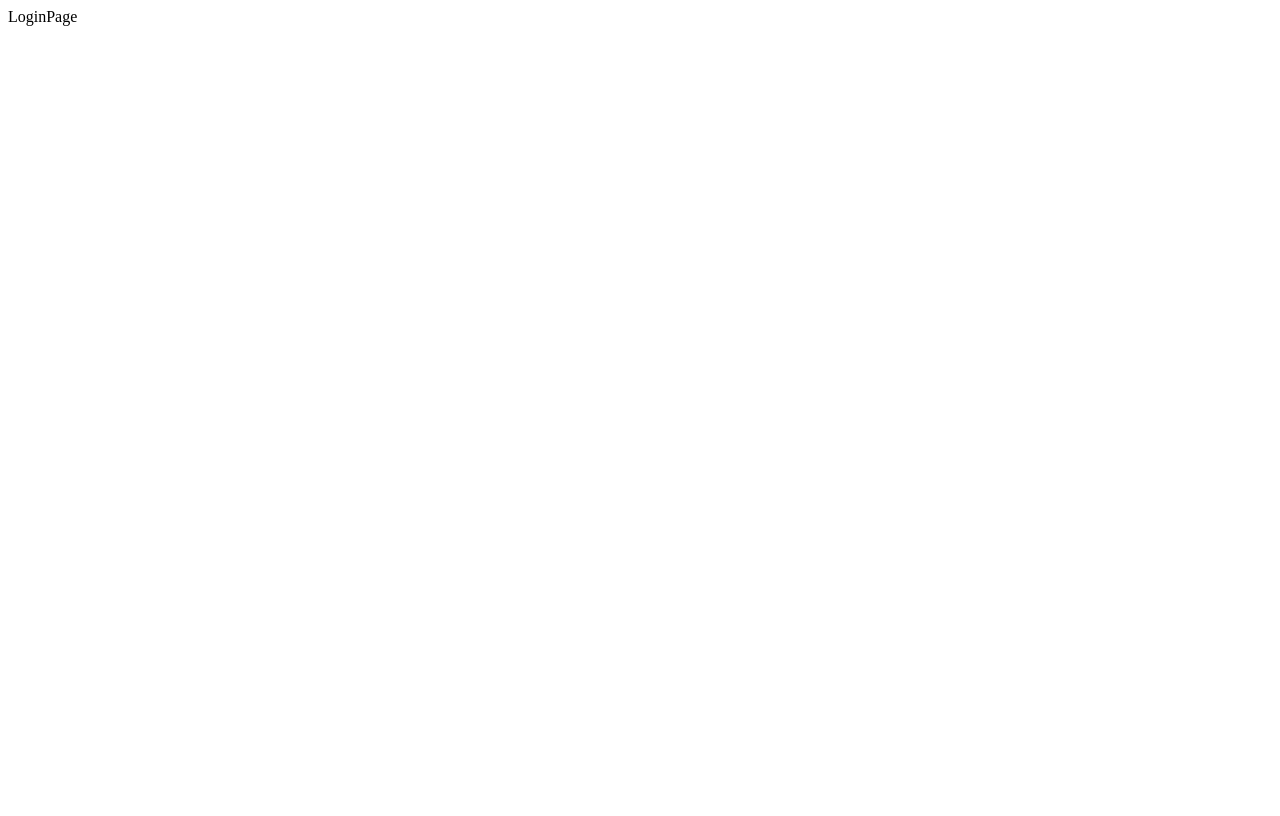
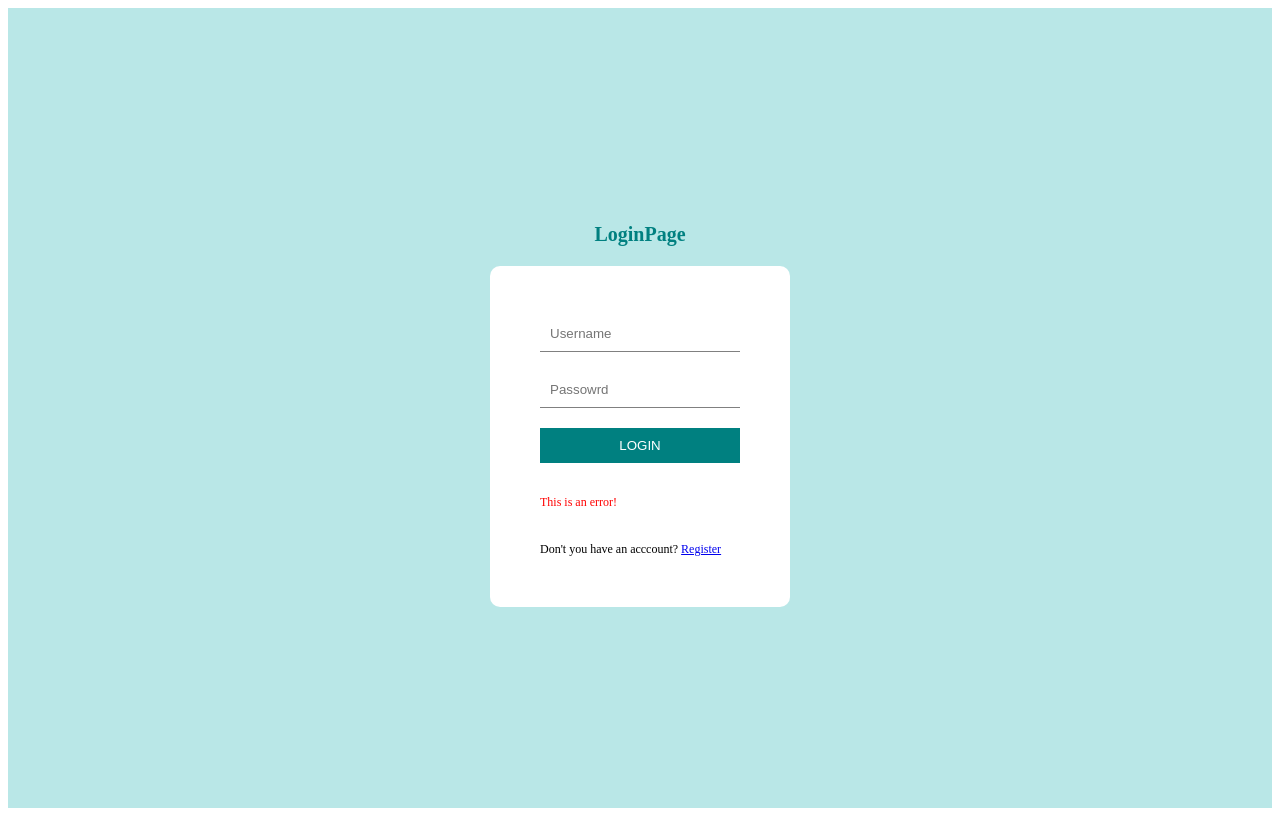
Before and after one commit to Amrindra/full_stack_blog_app, a React (Vite) app in the folder client/: page /login in a window 1280 px wide. Built offline with nearby package versions, Linux system fonts and the light colour scheme.

Commit message:
Implemented the authenticaton

```diff
--- a/client/src/pages/loginPage/LoginPage.jsx
+++ b/client/src/pages/loginPage/LoginPage.jsx
@@ -1,7 +1,21 @@
-import React from "react";
+import "./LoginPage.scss";
+import { Link } from "react-router-dom";
 
 const LoginPage = () => {
-  return <div>LoginPage</div>;
+  return (
+    <div className="auth">
+      <h1>LoginPage</h1>
+      <form>
+        <input type="text" placeholder="Username" />
+        <input type="password" placeholder="Passowrd" />
+        <button>LOGIN</button>
+        <p>This is an error!</p>
+        <span>
+          Don't you have an acccount? <Link to="/register">Register</Link>
+        </span>
+      </form>
+    </div>
+  );
 };
 
 export default LoginPage;
--- a/client/src/pages/loginPage/LoginPage.scss
+++ b/client/src/pages/loginPage/LoginPage.scss
@@ -0,0 +1,50 @@
+@import '../../styles/variable';
+
+.auth{
+    height: 100vh;
+    display: flex;
+    flex-direction: column;
+    align-items: center;
+    justify-content: center;
+    background-color: $lightGreen;
+
+    h1{
+        font-size: 20px;
+        color: teal;
+        margin-bottom: 20px;
+    }
+
+    form{
+        display: flex;
+        flex-direction: column;
+        padding: 50px;
+        background-color: white;
+        width: 200px;
+        gap: 20px;
+        border-radius: 10px;
+
+        input{
+            padding: 10px;
+            border: none;
+            border-bottom: 1px solid gray;
+        }
+
+        button{
+            padding: 10px;
+            border: none;
+            background-color: teal;
+            color: white;
+            cursor: pointer;
+        }
+
+        p{
+            font-size: 12px;
+            color: red;
+        }
+
+        span{
+            font-size: 12px;
+            text-align: cente;
+        }
+    }
+}
--- a/client/src/pages/registerpage/Registerpage.jsx
+++ b/client/src/pages/registerpage/Registerpage.jsx
@@ -1,7 +1,22 @@
-import React from "react";
+import "../loginPage/LoginPage.scss";
+import { Link } from "react-router-dom";
 
 const Registerpage = () => {
-  return <div>Registerpage</div>;
+  return (
+    <div className="auth">
+      <h1>Register</h1>
+      <form>
+        <input required type="text" placeholder="Username" />
+        <input required type="email" placeholder="Email" />
+        <input type="password" placeholder="Passowrd" />
+        <button>Register</button>
+        <p>This is an error!</p>
+        <span>
+          Already have an acccount? <Link to="/login">Login</Link>
+        </span>
+      </form>
+    </div>
+  );
 };
 
 export default Registerpage;
--- /dev/null
+++ b/client/src/styles/_variable.scss
@@ -0,0 +1 @@
+$lightGreen: #b9e7e7;
```
